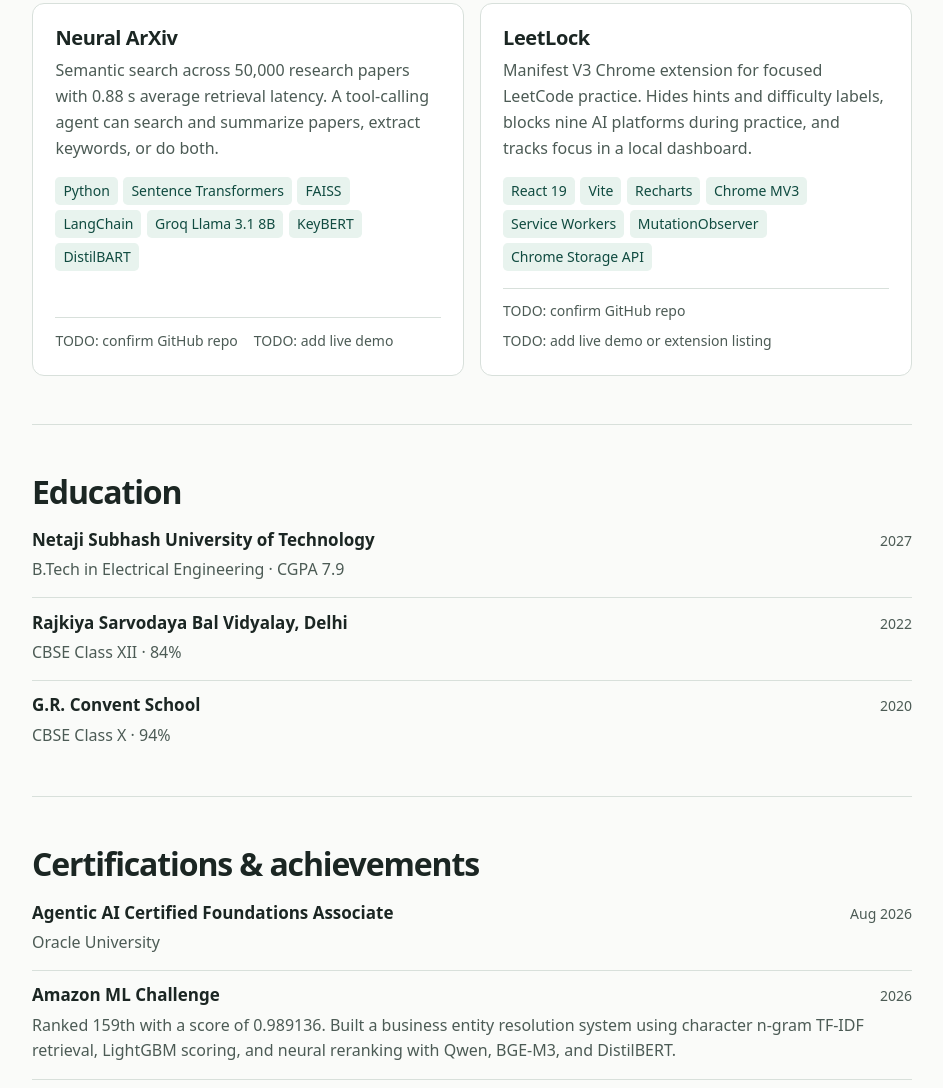
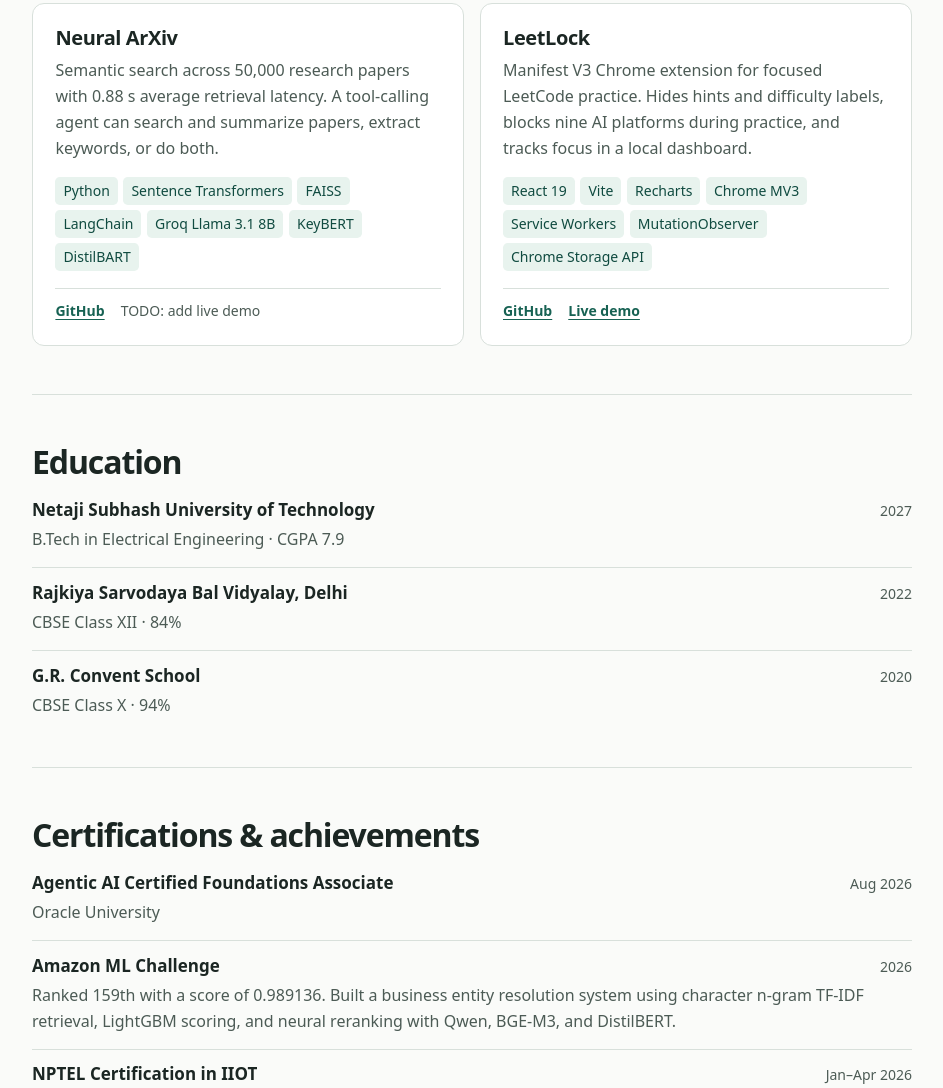
Before and after one commit to ankush-exploring/portfolio, a plain HTML site: page public/index.html in a window 1280 px wide. Shown: the part 1647-2735 px from the top of the page, without its empty margins (168-1111 px from the left). Drawn offline with Linux system fonts and the light colour scheme.

Commit message:
Updated project

```diff
--- a/public/index.html
+++ b/public/index.html
@@ -92,7 +92,7 @@
           <p>Semantic search across 50,000 research papers with 0.88 s average retrieval latency. A tool-calling agent can search and summarize papers, extract keywords, or do both.</p>
           <ul class="tags" role="list"><li>Python</li><li>Sentence Transformers</li><li>FAISS</li><li>LangChain</li><li>Groq Llama 3.1 8B</li><li>KeyBERT</li><li>DistilBART</li></ul>
           <ul class="project-links" role="list">
-            <li class="todo">TODO: confirm GitHub repo</li>
+            <li><a href="https://github.com/ankush-exploring/Fanite" aria-label="Neural ArXiv on GitHub">GitHub</a></li>
             <li class="todo">TODO: add live demo</li>
           </ul>
         </article>
@@ -101,8 +101,8 @@
           <p>Manifest V3 Chrome extension for focused LeetCode practice. Hides hints and difficulty labels, blocks nine AI platforms during practice, and tracks focus in a local dashboard.</p>
           <ul class="tags" role="list"><li>React 19</li><li>Vite</li><li>Recharts</li><li>Chrome MV3</li><li>Service Workers</li><li>MutationObserver</li><li>Chrome Storage API</li></ul>
           <ul class="project-links" role="list">
-            <li class="todo">TODO: confirm GitHub repo</li>
-            <li class="todo">TODO: add live demo or extension listing</li>
+            <li><a href="https://github.com/ankush-exploring/LeetLock" aria-label="LeetLock on GitHub">GitHub</a></li>
+            <li><a href="https://leetlock.netlify.app/" aria-label="LeetLock live demo">Live demo</a></li>
           </ul>
         </article>
       </div>
```
Also changed, not shown: portfolio-preview.png (added), 1 other file.
